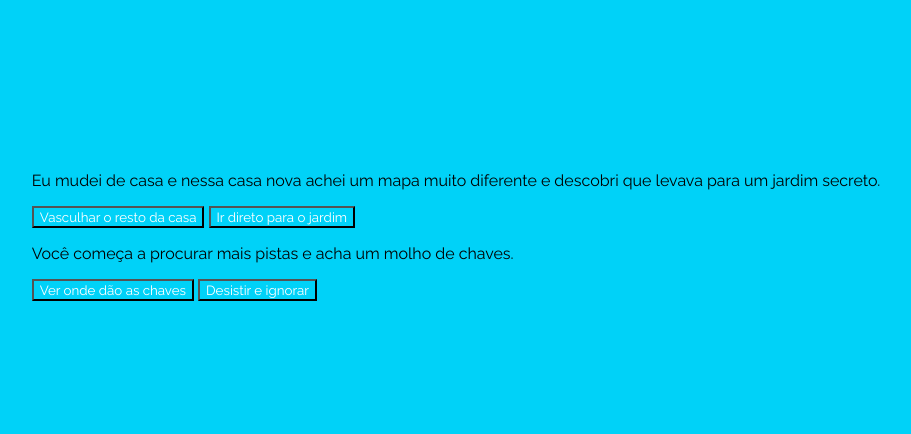
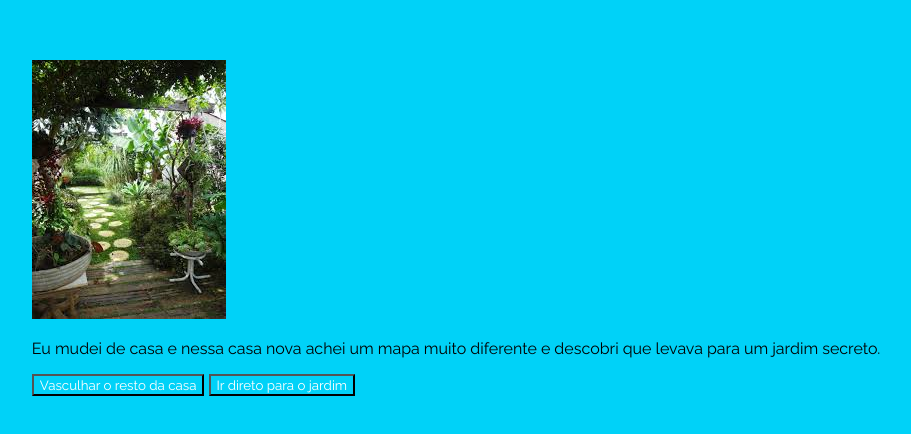
Before and after one commit to natyvick/Alura-Aventura, a plain HTML site: page index.html in a window 1280 px wide. Shown: the part 122-556 px from the top of the page, without its empty margins (184-1095 px from the left). Drawn offline with Linux system fonts and the light colour scheme.

Commit message:
Add files via upload

```diff
--- a/index.html
+++ b/index.html
@@ -13,7 +13,8 @@
 
 <body>
     <main>
-        <div class="passo" id="passo-0">
+        <div class="passo ativo" id="passo-0">
+            <img src="cenario-passo0.png" alt="">
             <p> Eu mudei de casa e nessa casa nova achei um mapa muito diferente e descobri que levava para um jardim
                 secreto.</p>
                 <button class="btn-proximo" data-proximo="1">Vasculhar o resto da casa</button>
@@ -25,7 +26,7 @@
                 <button class="btn-proximo" data-proximo="4">Desistir e ignorar</button>
         </div>
     </main>
-
+<script src="script.js"></script>
 
 
 </body>
--- a/style.css
+++ b/style.css
@@ -14,3 +14,10 @@ button {
     color: white;
     font-family:"Raleway", sans-serif;
 }
+.passo {
+    display: none;
+}
+
+.passo.ativo {
+    display: block;
+}
```
Also changed, not shown: cenario-passo0.png (added).
